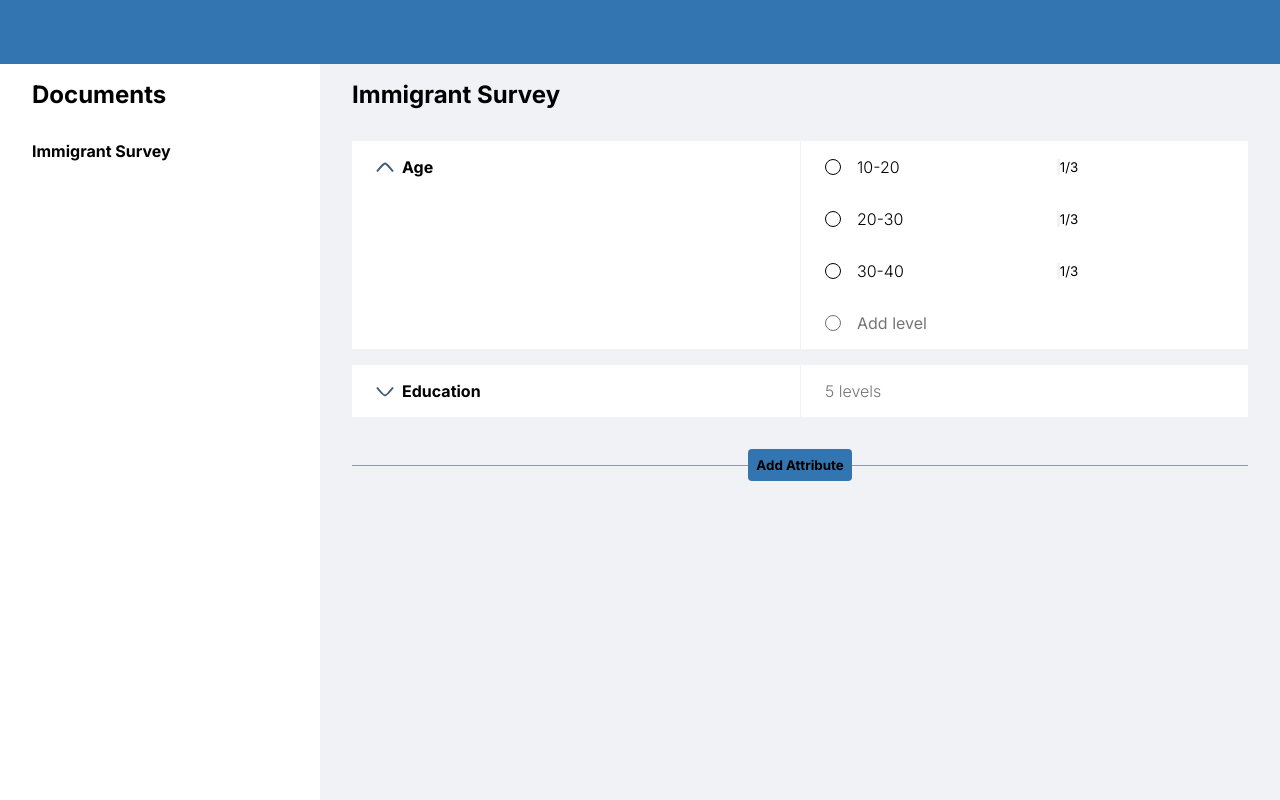
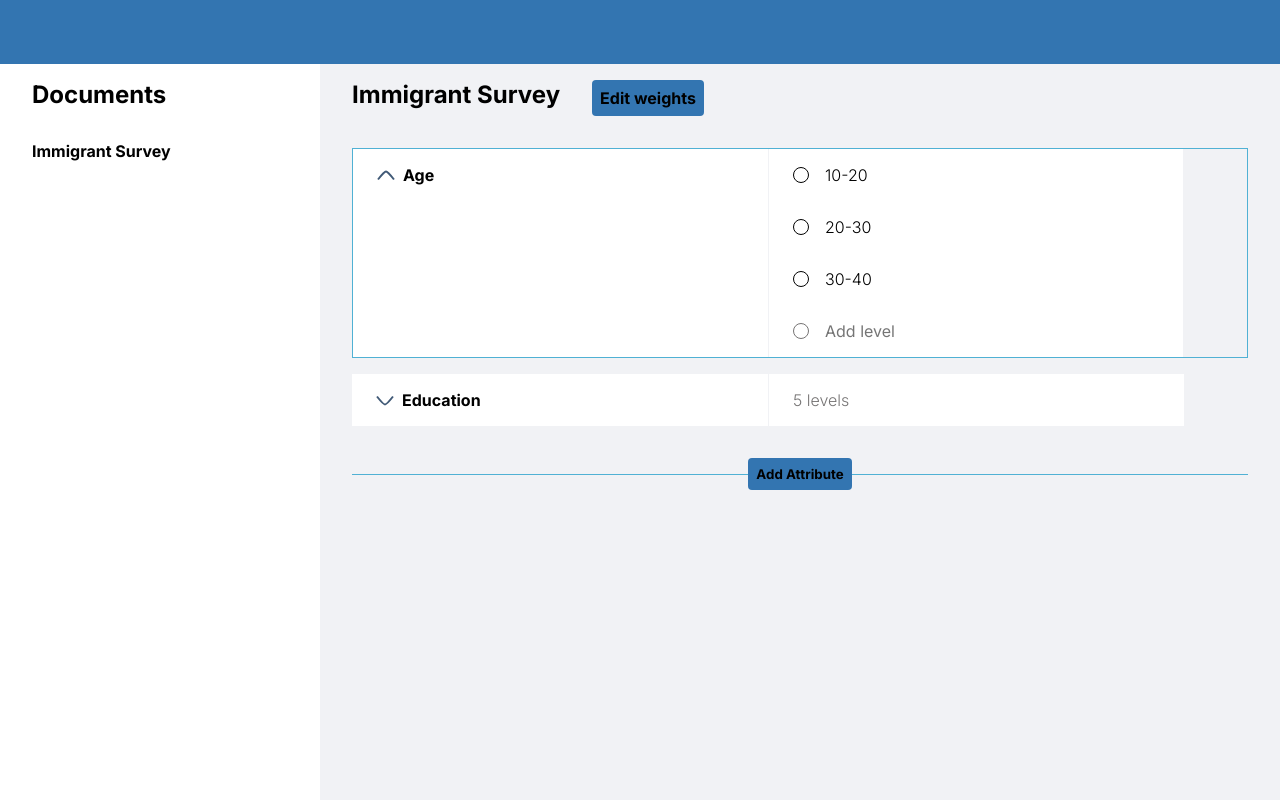
Before and after one commit to aaronrkaufman/projointdesigntool, a Next.js app in the folder conjoint/: page /profile in a window 1280 px wide. Both pictures are taken after a click on the icon 385 px from the left and 167 px from the top of the page. Built offline with nearby package versions, Linux system fonts and the light colour scheme.

Commit message:
feat: initial weights

```diff
--- a/conjoint/src/app/globals.css
+++ b/conjoint/src/app/globals.css
@@ -48,3 +48,7 @@ h2 {
 ul {
   list-style: none;
 }
+
+button:hover {
+  cursor: pointer;
+}
--- a/conjoint/src/components/attribute/attribute.container.tsx
+++ b/conjoint/src/components/attribute/attribute.container.tsx
@@ -1,7 +1,8 @@
 // AttributeContainer.tsx
-import React, { FC, useState } from "react";
+import React, { FC, useContext, useEffect, useState } from "react";
 import { Attribute } from "./attribute";
 import { AttributeCreator } from "./attribute_creator";
+import { HighlightedContext } from "@/context/highlighted";
 
 export interface ILevel {
   name: string;
@@ -10,6 +11,8 @@ export interface ILevel {
 
 export interface IAttribute {
   name: string;
+  key: number;
+  weights: number[];
   levels: ILevel[];
 }
 
@@ -56,7 +59,17 @@ export const AttributeContainer: FC<PropsAttributeContainer> = ({
     }
   };
 
-  const handleShow = () => setShow(!show);
+  const { setHighlightedAttribute } = useContext(HighlightedContext);
+
+  const handleShow = () => {
+    if (!show) {
+      attribute && setHighlightedAttribute(attribute?.key);
+    } else {
+      setHighlightedAttribute(-1);
+    }
+    // setHighlighted(!show);
+    setShow(!show);
+  };
 
   return isCreator ? (
     <AttributeCreator
--- a/conjoint/src/components/attribute/attribute.tsx
+++ b/conjoint/src/components/attribute/attribute.tsx
@@ -1,6 +1,17 @@
-import React, { FC, KeyboardEvent, ChangeEvent, useState } from "react";
+import React, {
+  FC,
+  KeyboardEvent,
+  ChangeEvent,
+  useState,
+  useRef,
+  useEffect,
+  Dispatch,
+  SetStateAction,
+  useContext,
+} from "react";
 import styles from "../survey/survey.module.css";
 import { IAttribute } from "./attribute.container";
+import { HighlightedContext } from "@/context/highlighted";
 
 interface PropsAttributeComponent {
   attribute: IAttribute;
@@ -21,23 +32,25 @@ export const Attribute: FC<PropsAttributeComponent> = ({
   onBlur,
   onChange,
 }) => {
-  // Define state to store column values
-  const [columnValues, setColumnValues] = useState<string[]>([]);
+  const attributeRef = useRef<HTMLLIElement | null>(null);
 
-  // Function to handle changes in the columns
-  const handleColumnChange = (event: ChangeEvent<HTMLInputElement>, levelIndex: number) => {
-    const editedValue = event.target.value;
+  useEffect(() => {
+    !show && setHighlightedAttribute(-1);
+  }, [show]);
 
-    // Create a copy of the columnValues array to avoid mutating state directly
-    const updatedColumnValues = [...columnValues];
-
-    // Update the value for the specific level
-    updatedColumnValues[levelIndex] = editedValue;
-    setColumnValues(updatedColumnValues);
-  };
+  const { highlightedAttribute, setHighlightedAttribute } =
+    useContext(HighlightedContext);
 
   return (
-    <li className={styles.attribute}>
+    <li
+      ref={attributeRef}
+      className={`${styles.attribute} ${
+        highlightedAttribute === attribute.key ? styles.stroke : ""
+      }`}
+      onClick={() => {
+        show && setHighlightedAttribute(attribute.key);
+      }}
+    >
       <div className={styles.attribute_left}>
         <svg
           onClick={onShow}
@@ -60,20 +73,15 @@ export const Attribute: FC<PropsAttributeComponent> = ({
         {show ? (
           <ul className={`${styles.levels}`}>
             {attribute.levels.map((level, index) => (
-              <li>
+              <li key={index}>
                 <span className={styles.circle}></span>
                 {level.name}
-                <input
-                  type="text"
-                  value={columnValues[index] || `1/${attribute.levels.length}`}
-                  onChange={(e) => handleColumnChange(e, index)}
-                  className={styles.weights}
-                />
               </li>
             ))}
             <li>
               <span className={styles.circle}></span>
               <input
+                type="text"
                 className={styles.input}
                 placeholder={"Add level"}
                 value={newLevel}
@@ -87,6 +95,18 @@ export const Attribute: FC<PropsAttributeComponent> = ({
           <p>{attribute.levels.length} levels</p>
         )}
       </div>
+      <div className={`${styles.attribute_weights} ${styles.notvisible}`}>
+        {show ? (
+          <ul className={`${styles.weights}`}>
+            {attribute.weights.map((weight, index) => (
+              <li key={index}>{weight}</li>
+            ))}
+            <li>{1.0}</li>
+          </ul>
+        ) : (
+          ""
+        )}
+      </div>
     </li>
   );
 };
--- /dev/null
+++ b/conjoint/src/components/button.module.css
@@ -0,0 +1,9 @@
+.btn {
+  z-index: 1;
+  background-color: var(--headerClr);
+  border: none;
+  border-radius: 0.25rem;
+  padding: 0.5rem;
+  font-weight: bold;
+  font-size: 1rem;
+}
--- /dev/null
+++ b/conjoint/src/components/button.tsx
@@ -0,0 +1,10 @@
+import styles from "./button.module.css";
+
+interface IButton {
+    text: string
+    onClick?: () => {}
+}
+
+export const Button = (props : IButton) => {
+  return <button className={styles.btn} onClick={props.onClick && props.onClick}>{props.text}</button>;
+};
--- a/conjoint/src/components/survey/survey.container.tsx
+++ b/conjoint/src/components/survey/survey.container.tsx
@@ -1,14 +1,17 @@
 "use client";
-import React, { FC } from "react";
+import React, { FC, useEffect } from "react";
 import { Survey } from "./survey";
 import { useState } from "react";
 import { IAttribute } from "../attribute/attribute.container";
+import { HighlightedProvider } from "@/context/highlighted";
 
 export const SurveyContainer: FC = () => {
   const [attributes, setAttributes] = useState<IAttribute[]>([
     {
       name: "Age",
       levels: [{ name: "10-20" }, { name: "20-30" }, { name: "30-40" }],
+      key: 0,
+      weights: [0.33, 0.33, 0.33],
     },
     {
       name: "Education",
@@ -19,6 +22,8 @@ export const SurveyContainer: FC = () => {
         { name: "High School" },
         { name: "Two-Year College" },
       ],
+      key: 1,
+      weights: [0.2, 0.2, 0.2, 0.2, 0.2],
     },
   ]);
 
@@ -27,7 +32,10 @@ export const SurveyContainer: FC = () => {
   const handleCreateAttribute = () => setIsCreatingAttribute(true);
 
   const addNewAttribute = (name: string) => {
-    setAttributes([...attributes, { name, levels: [] }]);
+    setAttributes([
+      ...attributes,
+      { name, levels: [], key: attributes.length + 1, weights: [] },
+    ]);
     setIsCreatingAttribute(false);
   };
 
@@ -44,6 +52,7 @@ export const SurveyContainer: FC = () => {
   };
 
   return (
+    <HighlightedProvider>
       <Survey
         attributes={attributes}
         isCreatingAttribute={isCreatingAttribute}
@@ -52,5 +61,6 @@ export const SurveyContainer: FC = () => {
         onAddLevelToAttribute={addLevelToAttribute}
         onCreateAttribute={handleCreateAttribute}
       />
+    </HighlightedProvider>
   );
 };
--- a/conjoint/src/components/survey/survey.module.css
+++ b/conjoint/src/components/survey/survey.module.css
@@ -4,6 +4,11 @@
   padding: 1rem 2rem;
   display: flex;
   flex-direction: column;
+  gap: 2rem;
+}
+
+.top {
+  display: flex;
   gap: 2rem;
 }
 
@@ -49,8 +54,7 @@
   display: flex;
   gap: 0.5rem;
   align-items: center;
-  width: 50%;
-
+  width: calc((100% - 4rem) / 2) !important;
   padding: 1rem 1.5rem;
   height: fit-content;
 }
@@ -63,6 +67,7 @@
   height: fit-content;
   transition: height 1s ease-in-out;
   overflow: hidden;
+  width: calc((100% - 4rem) / 2) !important;
 }
 
 .attribute_right p {
@@ -105,12 +110,41 @@
   font-size: 1rem;
 }
 
+.stroke {
+  border: 1px solid var(--lineClr);
+}
+
+.stroke_left {
+  border: 1px solid var(--lineClr);
+  border-right: none;
+}
+
+.stroke_right {
+  border: 1px solid var(--lineClr);
+  border-left: none;
+}
+
+.attribute_weights {
+  width: 4rem;
+  border-left: 1px solid var(--bgClr);
+  padding: 1rem;
+}
+
 .weights {
   display: flex;
   flex-direction: column;
-  align-items: flex-end;
-  width: 20%;
-  border: None;
-  margin-left: auto;
-  border-left: 3px solid var(--bgClr);
+  gap: 2rem;
+  visibility: hidden;
 }
+
+.notvisible {
+  background-color: var(--bgClr);
+}
+
+.weights li {
+  font-weight: 300;
+  display: flex;
+  width: 100%;
+  justify-content: center;
+  align-items: center;
+}
--- a/conjoint/src/components/survey/survey.tsx
+++ b/conjoint/src/components/survey/survey.tsx
@@ -1,9 +1,11 @@
 // SurveyComponent.tsx
-import React, { FC } from "react";
+import React, { FC, useContext, useEffect } from "react";
 import styles from "./survey.module.css";
 import { AddAttribute } from "./add_attribute";
 import { IAttribute } from "../attribute/attribute.container";
 import { AttributeContainer } from "../attribute/attribute.container";
+import { Button } from "../button";
+import { HighlightedContext } from "@/context/highlighted";
 
 interface Props {
   attributes: IAttribute[];
@@ -21,9 +23,18 @@ export const Survey: FC<Props> = ({
   onCancelNewAttribute,
   onAddLevelToAttribute,
   onCreateAttribute,
-}) => (
+}) => {
+  const { highlightedAttribute } = useContext(HighlightedContext);
+  return (
     <section className={styles.survey}>
+      <div className={styles.top}>
         <h2>Immigrant Survey</h2>
+        {highlightedAttribute === -1 ? (
+          ""
+        ) : (
+          <Button text="Edit weights"></Button>
+        )}
+      </div>
       <ul className={styles.attributes}>
         {attributes.map((attribute, index) => (
           <AttributeContainer
@@ -43,3 +54,4 @@ export const Survey: FC<Props> = ({
       <AddAttribute onCreate={onCreateAttribute} />
     </section>
   );
+};
--- /dev/null
+++ b/conjoint/src/context/highlighted.tsx
@@ -0,0 +1,29 @@
+import { ReactNode, createContext, useState } from "react";
+
+interface IHighlightedContext {
+  highlightedAttribute: number;
+  setHighlightedAttribute: (name: number) => void;
+}
+
+export const HighlightedContext = createContext<IHighlightedContext>({
+  highlightedAttribute: -1,
+  setHighlightedAttribute: () => {},
+});
+
+interface IHighlightedProvider {
+  children: ReactNode;
+}
+
+export const HighlightedProvider: React.FC<IHighlightedProvider> = ({
+  children,
+}) => {
+  const [highlightedAttribute, setHighlightedAttribute] = useState(-1);
+
+  return (
+    <HighlightedContext.Provider
+      value={{ highlightedAttribute, setHighlightedAttribute }}
+    >
+      {children}
+    </HighlightedContext.Provider>
+  );
+};
```
Lines whose indentation alone changed are shown as unchanged.
